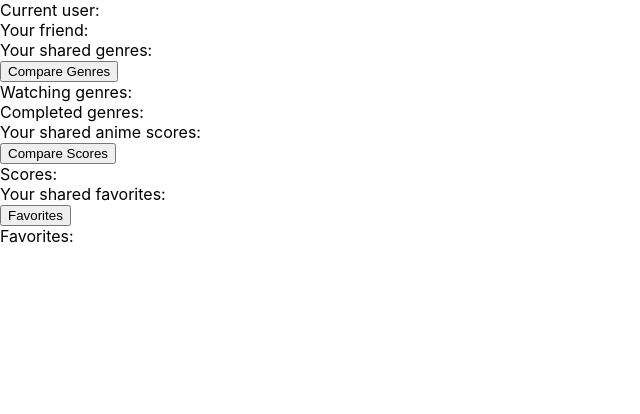
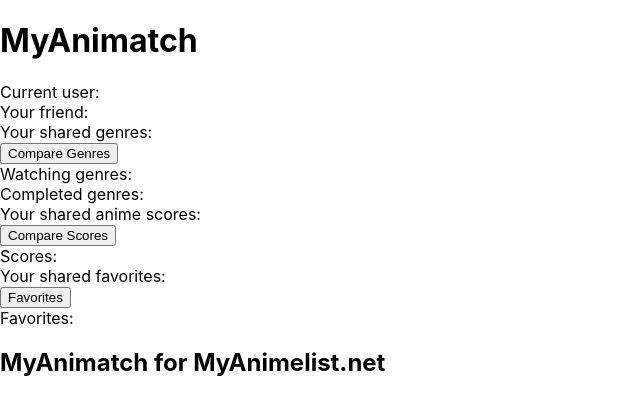
Before and after one commit to alphav1/animatch, a Next.js app: page /results in a window 1280 px wide. Shown: the top 414 px of the page, without its empty margins (0-640 px from the left). Built offline with nearby package versions, Linux system fonts and the light colour scheme.

Commit message:
added styles, changed layout

```diff
--- /dev/null
+++ b/Elements/Footer.js
@@ -0,0 +1,12 @@
+import React from "react";
+import style from "../styles/Header.module.css"
+
+class Footer extends React.Component {
+    render() {
+        return (
+            <h2 className={style.Footer}>MyAnimatch for MyAnimelist.net</h2>
+        )
+    }
+}
+
+export default Footer
--- /dev/null
+++ b/Elements/Header.js
@@ -0,0 +1,12 @@
+import React from "react";
+import style from "../styles/Header.module.css"
+
+class Header extends React.Component {
+    render() {
+        return (
+            <h1 className={style.Title}>MyAnimatch</h1>
+        )
+    }
+}
+
+export default Header
--- a/Elements/UserAnimeSearch.js
+++ b/Elements/UserAnimeSearch.js
@@ -1,12 +1,11 @@
 import React from "react";
-/* worth to see how a custom component is created, the most important is the default export at the bottom */
 
 class UserAnimeSearch extends React.Component {
     render() {
         return (
             this.props.data != null ? (
                 <div color="blue">
-                    <h4>Name: {this.props.data.anime.title}</h4> {/*as referenced in the JSON file (the call works the same as the data structure)*/}
+                    <h4>Name: {this.props.data.anime.title}</h4>
                 </div>
             )
                 : <h4>no data yet!</h4>
--- /dev/null
+++ b/next.config.js
@@ -0,0 +1,5 @@
+module.exports = {
+    images: {
+        domains: ['cdn.myanimelist.net'],
+    },
+}
--- a/pages/results.js
+++ b/pages/results.js
@@ -1,7 +1,11 @@
 import { useRouter } from "next/router";
 import { useState } from "react";
 import ResultsTile from "../Elements/ResultsTile"
-import { getList, compareLists, compareUsers, getScoreComp, compareFavorites, getFavorites, printFav } from '../Elements/Functions'
+import { compareUsers, getScoreComp, compareFavorites, getFavorites } from '../Elements/Functions'
+import Image from 'next/image'
+import Header from '../Elements/Header'
+import Footer from '../Elements/Footer'
+import hStyle from '../styles/Header.module.css'
 
 export default function toPage() {
     const { query } = useRouter()
@@ -13,6 +17,12 @@
 
     return (
         <div>
+            <body className={hStyle.Background1}>
+
+                <Header></Header>
+
+                <text className={hStyle.InputField}>
+
                     <div>Current user: {User1} </div> <div></div>
                     <div>Your friend: {User2}</div> <div></div>
                     <div>Your shared genres: </div>
@@ -21,10 +31,17 @@
                     <div>Completed genres: {Object.keys(data["completed"]).map(entry => <text> {entry}, </text>)}</div>
                     <div> Your shared anime scores: </div><button onClick={async (e) => setScoreList(await getScoreComp(User1, User2))}> Compare Scores </button> <div> </div>
                     <div> Scores: {ScoreList.map(data1 => <ResultsTile data={data1} you={User1} friend={User2} />)} </div>
-            <div> Your shared favorites: </div><button onClick={async (e) => { setFavoritesArray(await compareFavorites(await getFavorites(User1), await getFavorites(User2))); console.log("updated: " + FavoritesArray); }}>
-                Favorites </button>
+                    <div> Your shared favorites: </div><button onClick={async (e) => { setFavoritesArray(await compareFavorites(await getFavorites(User1), await getFavorites(User2))); console.log("updated: " + FavoritesArray); }}> Favorites </button>
                     {/* <h4> Scores: {ScoreList.map(data => <body> title: {data.name} {User1} : {data.user1} {User2} : {data.user2} difference: {data.difference}</body>)} </h4> */}
                     <div> Favorites: {FavoritesArray.flatMap(fav => <text> Name: {fav}, </text>)} </div>
+
+                </text>
+
+                <Footer></Footer>
+
+            </body>
+
+
         </div>
     )
 }
--- /dev/null
+++ b/styles/Header.module.css
@@ -0,0 +1,94 @@
+/* @font-face {
+    font-family: "agrevuecyr-roman-medium";
+    src: url("https://www.dafontfree.net/data/22/a/110469/AGREVC.ttf") format("woff"),
+        url("https://www.dafontfree.net/data/22/a/110469/AGREVC.ttf") format("opentype"),
+        url("https://www.dafontfree.net/data/22/a/110469/AGREVC.ttf") format("truetype");
+} */
+
+.MainPageBackground {
+    /* background-color: rgb(255, 255, 255);
+    display: grid;
+    grid-template-columns: 20vw 10vw 40vw 10vw 20vw;
+    grid-template-rows: 20vh 10vh 50vh 5vh 15vh;
+    grid-template-areas:
+        ". title ."
+        ". . . . ."
+        ". main main main ."
+        ". . . . ."
+        ". . footer . .";
+    justify-content: center; */
+}
+
+.Title {
+    /* margin: auto;
+    padding: 15px;
+    text-align: center;
+    background: #2e51a2;
+    color: rgb(255, 255, 255);
+    grid-area: title; */
+}
+
+.Background1 {
+    /* background-color: rgb(255, 255, 255);
+    display: inline-grid;
+    grid-template-columns: 1vw 98vw 1vw;
+    grid-template-rows: 25vh 50vh 25vh;
+    grid-template-areas:
+        ". header ."
+        ". main ."
+        ". footer .";
+    justify-content: center; */
+}
+
+.header {
+    /* margin: auto;
+    padding: 15px;
+    text-align: center;
+    background: #2e51a2; */
+}
+
+.HeaderElement1 {}
+
+.InputField {
+    /* padding-top: 2vh;
+    font-family: verdana;
+    background: #2e51a2;
+    color: #ffffff;
+    grid-area: main;
+    align-items: center;
+    text-align: center;
+    font-size: large; */
+}
+
+.Input {
+    /* color: #27282b;
+    font-size: medium;
+    font-family: verdana;
+    height: min-content;
+    text-align: left;
+    width: auto;
+    background-color: #ffffff;
+    display: inline-block; */
+}
+
+.Button {
+    /* color: #27282b;
+    font-family: verdana;
+    height: min-content;
+    text-align: left;
+    width: auto;
+    background-color: #ffffff;
+    display: inline-block; */
+}
+
+.Footer {
+    /* width: max-content;
+    margin: auto;
+    padding: 20px;
+    text-align: center;
+    background: #2e51a2;
+    font-size: 30px;
+    color: #ffffff;
+    font-family: 'arial';
+    grid-area: footer; */
+}
```
Also changed, not shown: pages/index.js (+20 -10 lines), pages/search.js (+21 -6 lines), pages/results1.js (added), pages/results2.js (added). Lines whose indentation alone changed are shown as unchanged.
